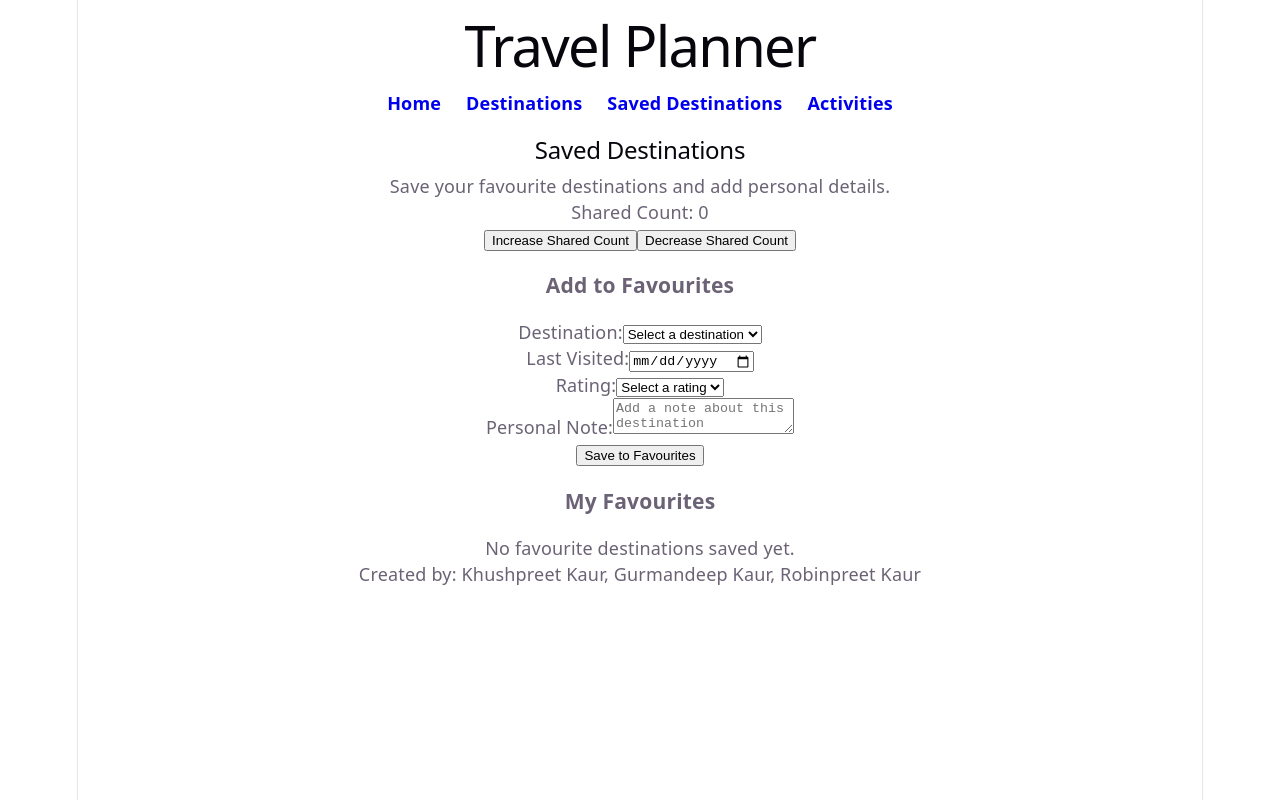
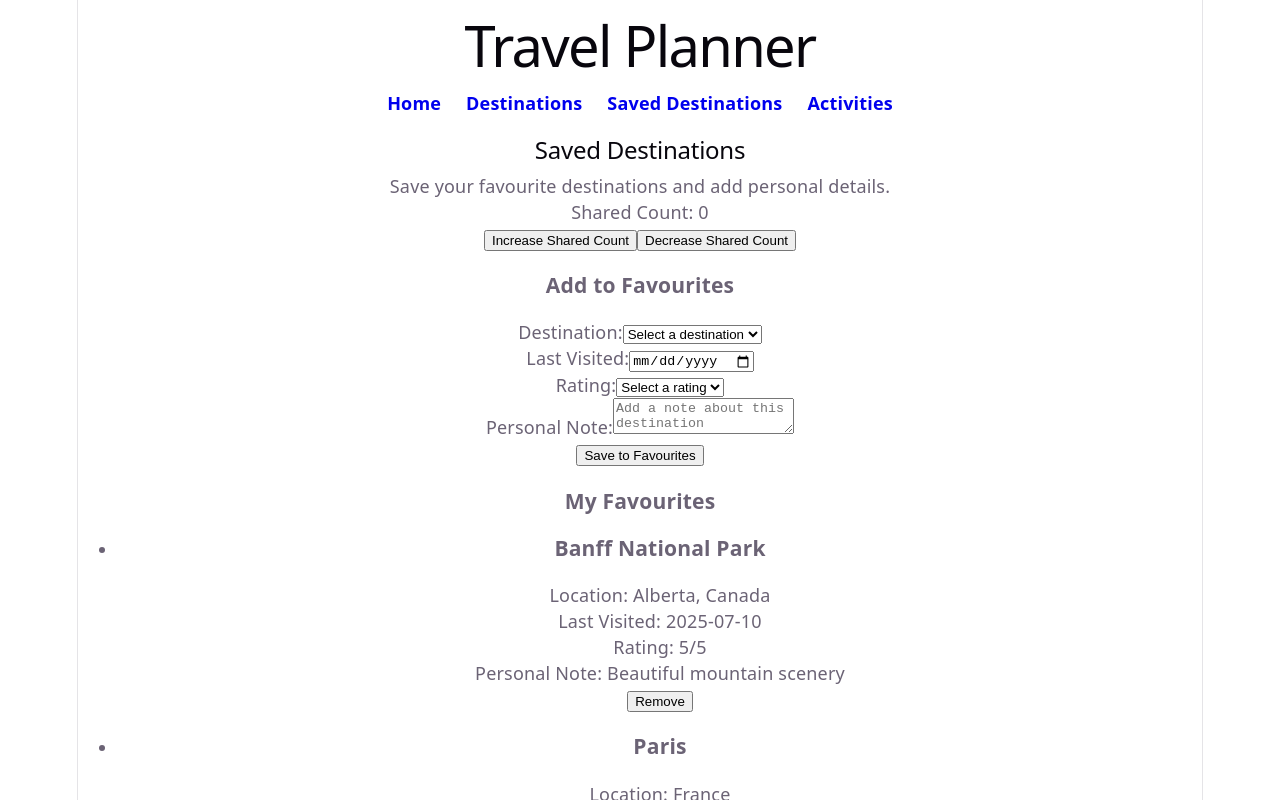
Before and after one commit to kkaur136/travel-planner, a React (Vite) app: page /saved-destinations in a window 1280 px wide. Shown: the top 800 px of the page. Built offline with nearby package versions, Linux system fonts and the light colour scheme.

Commit message:
Add 10 Saved Destination test records and connect repository

```diff
--- /dev/null
+++ b/src/data/savedDestinationsData.ts
@@ -0,0 +1,15 @@
+
+import type { SavedDestination } from "../types/SavedDestination";
+
+export const savedDestinationsData: SavedDestination[] = [
+  { id: 1, name: "Banff National Park", location: "Alberta, Canada", lastVisited: "2025-07-10", rating: "5", note: "Beautiful mountain scenery" },
+  { id: 2, name: "Paris", location: "France", lastVisited: "2025-06-15", rating: "5", note: "Visit the Eiffel Tower" },
+  { id: 3, name: "Tokyo", location: "Japan", lastVisited: "2025-04-20", rating: "4", note: "Explore Japanese culture" },
+  { id: 4, name: "Vancouver", location: "British Columbia, Canada", lastVisited: "2025-08-12", rating: "5", note: "Enjoy the waterfront" },
+  { id: 5, name: "London", location: "United Kingdom", lastVisited: "2024-09-18", rating: "4", note: "Visit historic landmarks" },
+  { id: 6, name: "Rome", location: "Italy", lastVisited: "2024-05-22", rating: "5", note: "Explore the Colosseum" },
+  { id: 7, name: "Sydney", location: "Australia", lastVisited: "2025-02-14", rating: "4", note: "See the Opera House" },
+  { id: 8, name: "New York", location: "USA", lastVisited: "2024-11-05", rating: "5", note: "Visit Central Park" },
+  { id: 9, name: "Dubai", location: "UAE", lastVisited: "2025-01-08", rating: "4", note: "Explore modern architecture" },
+  { id: 10, name: "Singapore", location: "Singapore", lastVisited: "2025-03-17", rating: "5", note: "Visit Gardens by the Bay" },
+];
--- a/src/repositories/savedDestinationRepository.ts
+++ b/src/repositories/savedDestinationRepository.ts
@@ -1,8 +1,9 @@
+import { savedDestinationsData } from "../data/savedDestinationsData";
 import type { SavedDestination } from "../types/SavedDestination";
 
 // Temporary in-memory storage.
-// We will connect this to test data in Issue #53.
-let savedDestinations: SavedDestination[] = [];
+
+let savedDestinations: SavedDestination[] = [...savedDestinationsData];
 
 export const getSavedDestinations = (): SavedDestination[] => {
   return [...savedDestinations];
```
